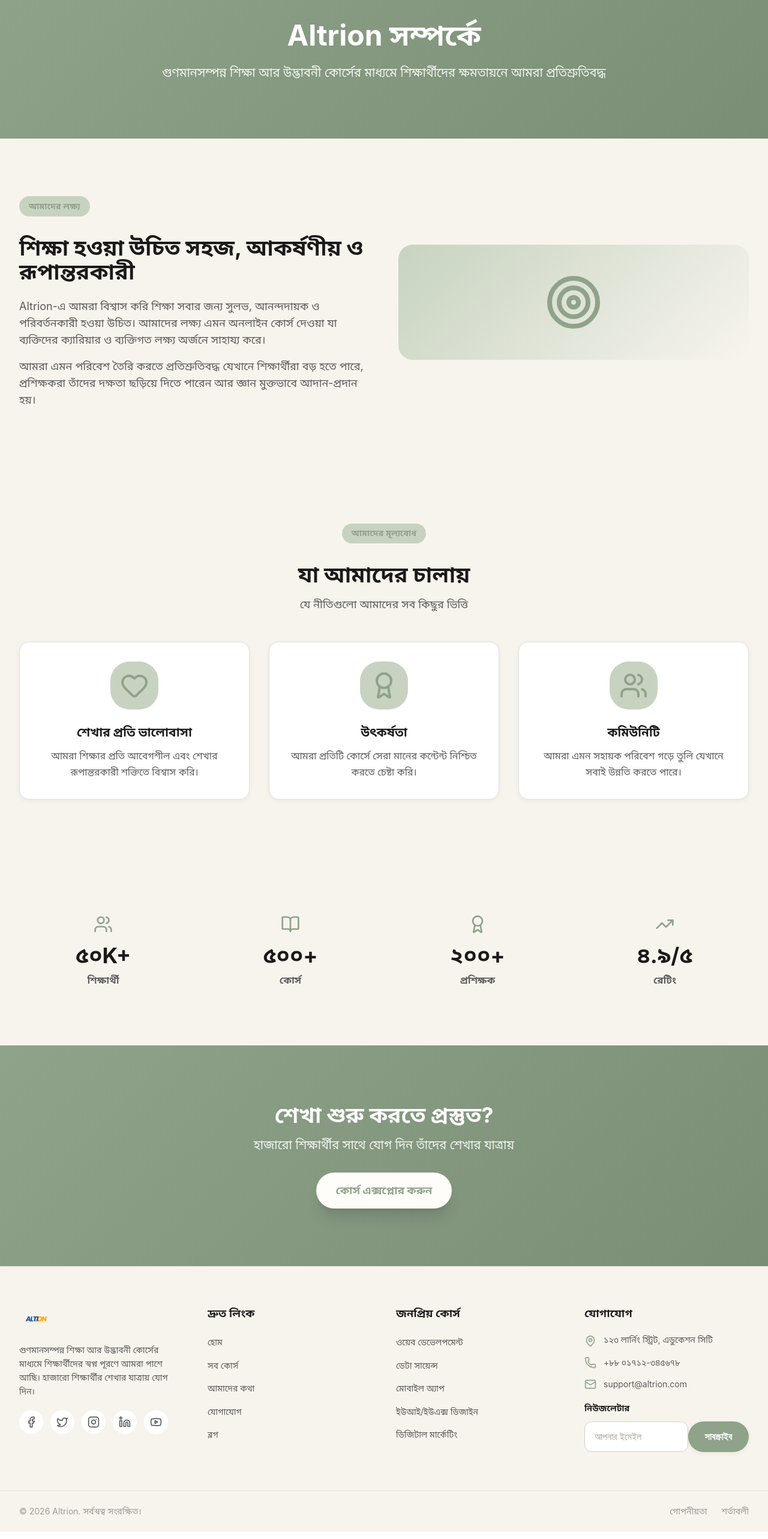
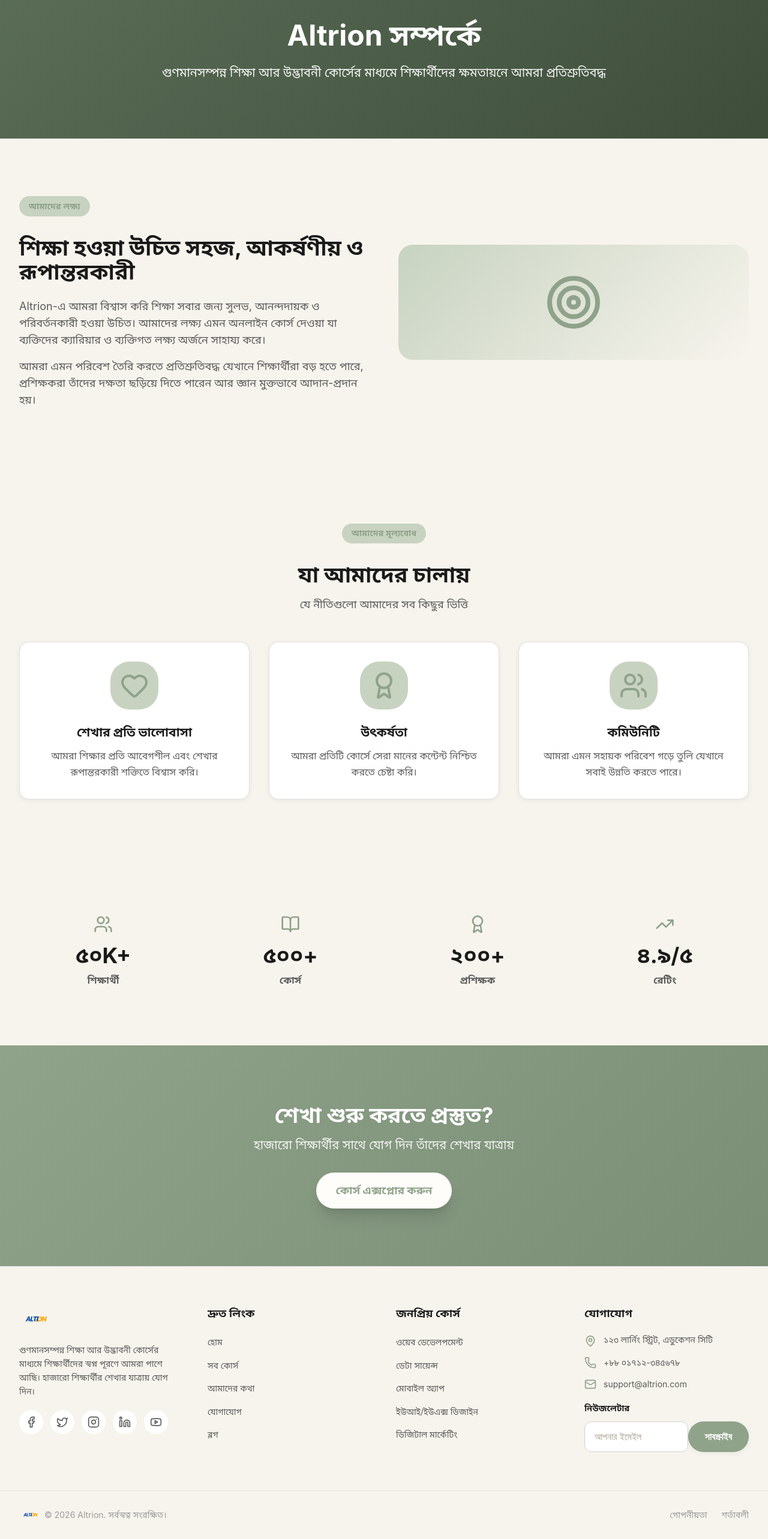
Before and after one commit to mahirsiam2004/Altrion-client, a React (Vite) app: page /about in a window 1280 px wide. Shown: the part 126-2692 px from the top of the page at 60% size. Built offline with nearby package versions, Linux system fonts and the light colour scheme; no server answers; a web font is replaced by a local one.

Commit message:
fix: About hero text contrast + Footer bottom-bar logo (removed Altrion wordmark)

```diff
--- a/src/components/Footer.jsx
+++ b/src/components/Footer.jsx
@@ -117,13 +117,20 @@
         </div>
       </div>
 
-      {/* Bottom Bar */}
+      {/* Bottom Bar — logo replaces Altrion wordmark */}
       <div className="border-t border-[var(--line)] dark:border-[var(--line)]">
         <div className="container-sand py-6">
           <div className="flex flex-col md:flex-row justify-between items-center space-y-4 md:space-y-0">
-            <p className="text-sm text-[var(--text-faint)] dark:text-[var(--text-faint)]">
-              © {currentYear} Altrion. সর্বস্বত্ব সংরক্ষিত।
-            </p>
+            <Link to="/" className="flex items-center space-x-2.5">
+              <img
+                src="/logo.png"
+                alt="Altrion Logo"
+                className="w-8 h-8 object-contain"
+              />
+              <span className="text-sm text-[var(--text-faint)] dark:text-[var(--text-faint)]">
+                © {currentYear} Altrion. সর্বস্বত্ব সংরক্ষিত।
+              </span>
+            </Link>
             <div className="flex space-x-6">
               <Link to="/privacy" className="text-sm text-[var(--text-faint)] dark:text-[var(--text-faint)] hover:text-[var(--sage)] dark:hover:text-[var(--amber)] transition-colors">গোপনীয়তা</Link>
               <Link to="/terms" className="text-sm text-[var(--text-faint)] dark:text-[var(--text-faint)] hover:text-[var(--sage)] dark:hover:text-[var(--amber)] transition-colors">শর্তাবলী</Link>
--- a/src/pages/About.jsx
+++ b/src/pages/About.jsx
@@ -6,15 +6,15 @@
 const About = () => {
   return (
     <div className="min-h-screen bg-[var(--surface)] dark:bg-[var(--surface-soft)]">
-      {/* Hero — fixed: sage gradient so white text is visible */}
+      {/* Hero — darker sage gradient so white text has strong contrast */}
       <section
         className="text-white py-24"
-        style={{ backgroundImage: "linear-gradient(135deg, var(--sage) 0%, var(--sage-dark) 100%)" }}
+        style={{ backgroundImage: "linear-gradient(135deg, #5b6e57 0%, #3d4d3a 100%)" }}
       >
         <div className="container-sand">
           <motion.div initial={{ opacity: 0, y: 20 }} animate={{ opacity: 1, y: 0 }} className="text-center">
             <h1 className="text-5xl font-bold mb-6">Altrion সম্পর্কে</h1>
-            <p className="text-xl text-white/90 max-w-3xl mx-auto">
+            <p className="text-xl text-white/95 max-w-3xl mx-auto">
               গুণমানসম্পন্ন শিক্ষা আর উদ্ভাবনী কোর্সের মাধ্যমে শিক্ষার্থীদের ক্ষমতায়নে আমরা প্রতিশ্রুতিবদ্ধ
             </p>
           </motion.div>
```
